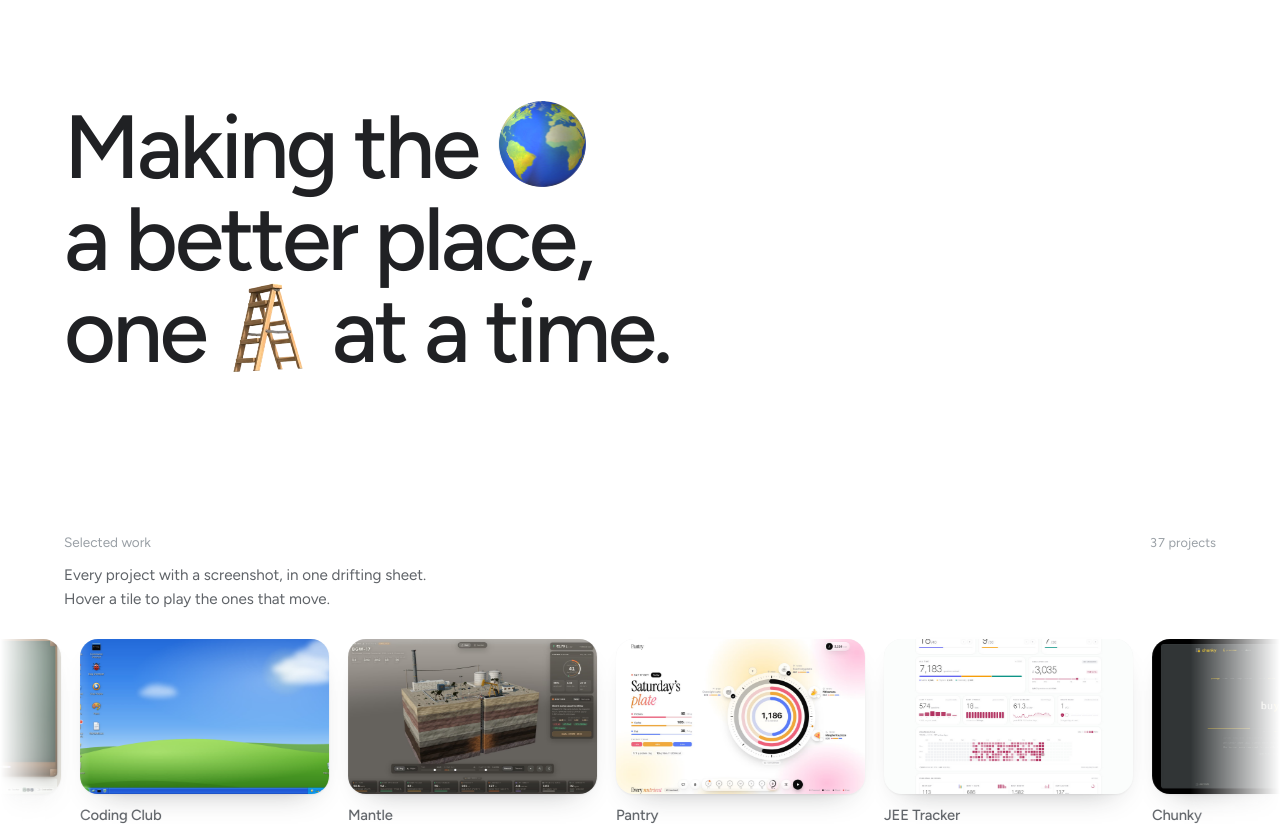
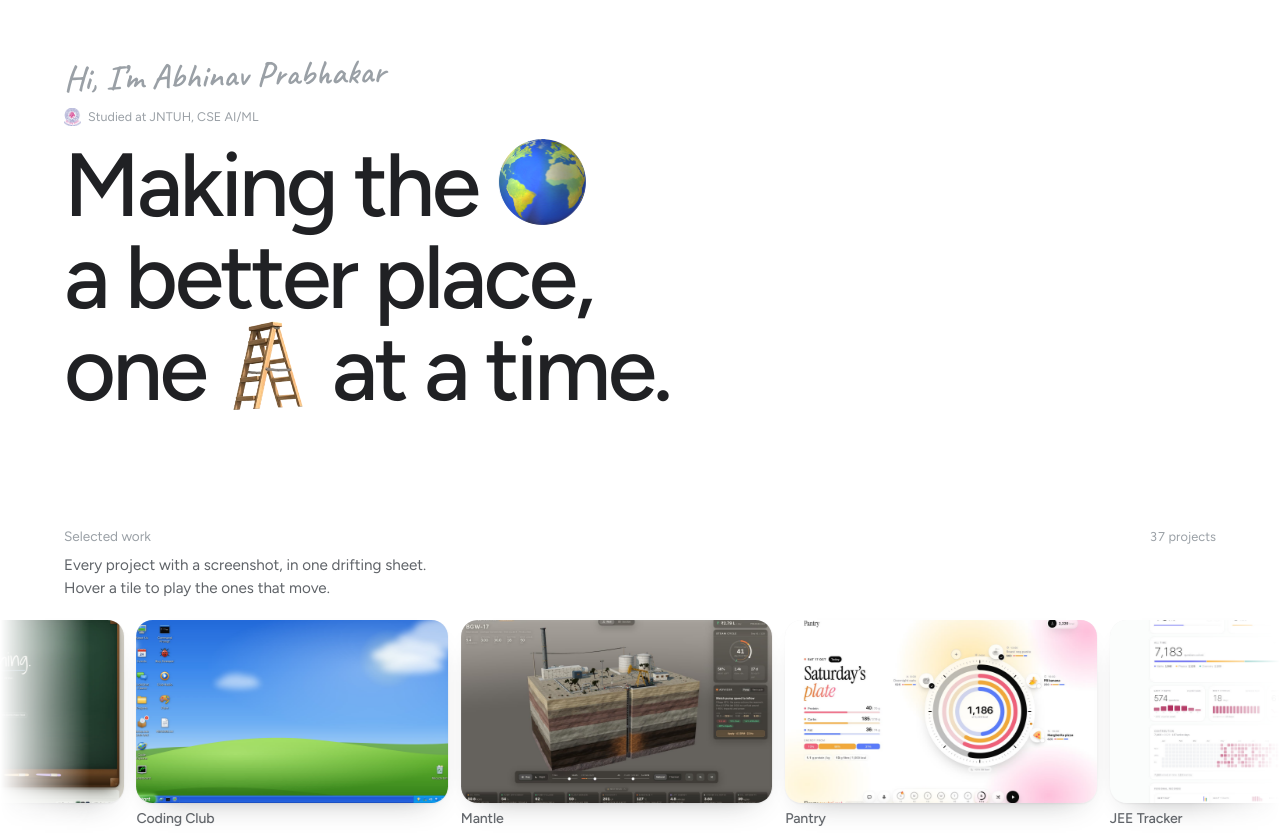
Before and after one commit to Abhinav-Prabhakar/Portfolio, a plain HTML site: page index.html in a window 1280 px wide. Shown: the part 117-952 px from the top of the page. Drawn offline with Linux system fonts and the light colour scheme.

Commit message:
Put the greeting in the hero and let the pictures take more of the screen
The eyebrow arrangement wins: the name in grey Caveat above the statement, with the JNTUH crest and a 12.5px education line beneath it, sitting inside the centred hero block so the sheet does not move.

The sheet is denser and the tiles roughly a third larger: the tile frame goes to 17:10, the name strip shrinks from 34px to 25px, the lane padding halves, and tiles are separated by a 16px gutter instead of the page gutter. Rows still fill exactly one screen at every size.

```diff
--- a/css/style.css
+++ b/css/style.css
@@ -13,6 +13,7 @@
   --line: rgba(32, 33, 36, 0.07);
   --gutter: clamp(20px, 5vw, 64px);
   --gap: clamp(14px, 1.5vw, 24px);
+  --tile-gap: clamp(10px, 1vw, 16px);
   --radius-card: 30px;
   --radius-shot: 22px;
   --ease: cubic-bezier(0.2, 0, 0, 1);
@@ -93,6 +94,60 @@ body {
   line-height: 1.03;
   letter-spacing: -0.038em;
   text-wrap: balance;
+}
+
+/* ---------- greeting ----------
+   Handwritten and grey, sitting above the statement the way a note is
+   left at the top of a page. The university line is a footnote to it,
+   not a badge: same grey, half the weight of a caption. */
+
+.greeting {
+  display: flex;
+  flex-direction: column;
+  align-items: flex-start;
+  gap: clamp(9px, 1.4vh, 14px);
+  margin-bottom: clamp(10px, 1.6vh, 18px);
+  animation: greeting-in 0.95s var(--ease-out) both;
+}
+
+.greeting__name {
+  margin: 0;
+  font-family: "Caveat", cursive;
+  font-size: clamp(26px, 2.7vw, 40px);
+  font-weight: 600;
+  line-height: 1;
+  color: var(--ink-faint);
+  transform: rotate(-1.3deg);
+  transform-origin: 0 80%;
+}
+
+.greeting__edu {
+  display: inline-flex;
+  align-items: center;
+  gap: 7px;
+  margin: 0;
+  font-size: 12.5px;
+  line-height: 1;
+  letter-spacing: 0.004em;
+  color: var(--ink-faint);
+}
+
+.greeting__edu img {
+  width: 17px;
+  height: 18px;
+  object-fit: contain;
+  opacity: 0.8;
+}
+
+@keyframes greeting-in {
+  from {
+    opacity: 0;
+    transform: translateY(0.4em);
+  }
+  to {
+    opacity: 1;
+    transform: none;
+  }
 }
 
 .hero__line {
@@ -186,7 +241,7 @@ body {
   display: flex;
   flex-direction: column;
   min-height: 100svh;
-  padding: clamp(18px, 3.4vh, 40px) 0 clamp(16px, 3vh, 34px);
+  padding: clamp(14px, 2.6vh, 30px) 0 clamp(12px, 2.4vh, 26px);
   animation: work-in 1.1s var(--ease-out) 0.3s both;
 }
 
@@ -226,7 +281,7 @@ body {
 
 .work__lede {
   max-width: 52ch;
-  margin: 14px 0 clamp(14px, 2.2vh, 26px);
+  margin: 10px 0 clamp(10px, 1.8vh, 20px);
   padding-inline: var(--gutter);
   font-size: clamp(0.95rem, 1.05vw, 1.08rem);
   line-height: 1.55;
@@ -236,12 +291,12 @@ body {
 
 .sheet {
   --row-h: 200px;
-  --name-h: 34px;
+  --name-h: 25px;
   flex: 1 1 auto;
   min-height: 0;
   display: grid;
   grid-template-rows: repeat(3, minmax(0, 1fr));
-  gap: clamp(8px, 1.6vh, 20px);
+  gap: clamp(6px, 1.1vh, 13px);
 }
 
 .lane {
@@ -249,7 +304,7 @@ body {
   min-height: 0;
   display: flex;
   overflow: clip;
-  padding-block: 10px;
+  padding-block: 5px;
   -webkit-mask-image: linear-gradient(
     90deg,
     transparent 0,
@@ -277,16 +332,16 @@ body {
   display: flex;
   align-items: stretch;
   height: 100%;
-  gap: var(--gap);
+  gap: var(--tile-gap);
   margin: 0;
-  padding: 0 var(--gap) 0 0;
+  padding: 0 var(--tile-gap) 0 0;
   list-style: none;
 }
 
 .tile {
   flex: 0 0 auto;
   height: 100%;
-  width: calc((var(--row-h) - var(--name-h)) * 1.6);
+  width: calc((var(--row-h) - var(--name-h)) * 1.7);
   transition: opacity 0.45s var(--ease-out);
 }
 
@@ -299,9 +354,9 @@ body {
 .tile__shot {
   position: relative;
   display: block;
-  aspect-ratio: 16 / 10;
+  aspect-ratio: 17 / 10;
   overflow: hidden;
-  border-radius: clamp(16px, 1.4vw, 22px);
+  border-radius: clamp(14px, 1.3vw, 20px);
   background: #f1f1f2;
   box-shadow: 0 1px 2px rgba(32, 33, 36, 0.06),
     0 14px 30px -20px rgba(32, 33, 36, 0.42);
@@ -335,8 +390,9 @@ body {
   display: flex;
   align-items: center;
   gap: 5px;
-  padding-top: 12px;
-  font-size: 0.92rem;
+  padding-top: 8px;
+  font-size: 0.88rem;
+  line-height: 1.15;
   font-weight: 500;
   letter-spacing: -0.008em;
   color: var(--ink-soft);
@@ -474,6 +530,7 @@ body {
 /* ---------- reduced motion ---------- */
 
 @media (prefers-reduced-motion: reduce) {
+  .greeting,
   .hero__line,
   .work {
     animation: none;
--- a/index.html
+++ b/index.html
@@ -9,7 +9,7 @@
   <link rel="icon" href="assets/emoji/favicon.png">
   <link rel="preconnect" href="https://fonts.googleapis.com">
   <link rel="preconnect" href="https://fonts.gstatic.com" crossorigin>
-  <link href="https://fonts.googleapis.com/css2?family=Figtree:wght@300..900&display=swap" rel="stylesheet">
+  <link href="https://fonts.googleapis.com/css2?family=Figtree:wght@300..900&family=Caveat:wght@400..700&display=swap" rel="stylesheet">
   <link rel="stylesheet" href="css/style.css">
 </head>
 <body>
@@ -17,6 +17,10 @@
     <main>
 
       <section class="hero">
+        <div class="greeting">
+          <p class="greeting__name">Hi, I’m Abhinav Prabhakar</p>
+          <p class="greeting__edu"><img src="assets/img/jntuh.png" alt="" width="303" height="318">Studied at JNTUH, CSE AI/ML</p>
+        </div>
         <h1 class="hero__title" aria-label="Making the world a better place, one ladder at a time.">
           <span class="hero__line">Making the <span class="emoji emoji--globe" data-globe aria-hidden="true"><canvas class="emoji__canvas" data-globe-canvas width="320" height="320"></canvas><img src="assets/emoji/globe-americas.webp" alt="" width="160" height="160"></span></span>
           <span class="hero__line">a better place,</span>
```
Also changed, not shown: 1 other file.
